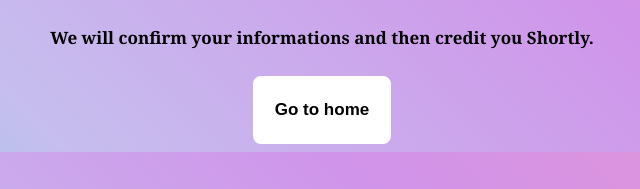
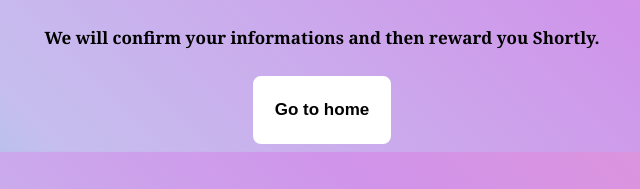
Before and after one commit to Akeh9ja/PunkNFT, a plain HTML site: page thankyou.html in a window 1280 px wide. Shown: the part 278-467 px from the top of the page, 318-958 px from the left. Drawn offline with Linux system fonts and the light colour scheme.

Commit message:
Finishing up validations

```diff
--- a/thankyou.html
+++ b/thankyou.html
@@ -15,7 +15,7 @@
     </div>
     <div class="div-thnk">
         <h1 class="thnk">Thank you!</h1>
-        <p class="thnk-p"> We will confirm your informations and then credit you Shortly.</p>
+        <p class="thnk-p"> We will confirm your informations and then reward you Shortly.</p>
     </div>
     <div class="btn-home">
         <button><a href="index.html"> Go to home</a></button>
```
